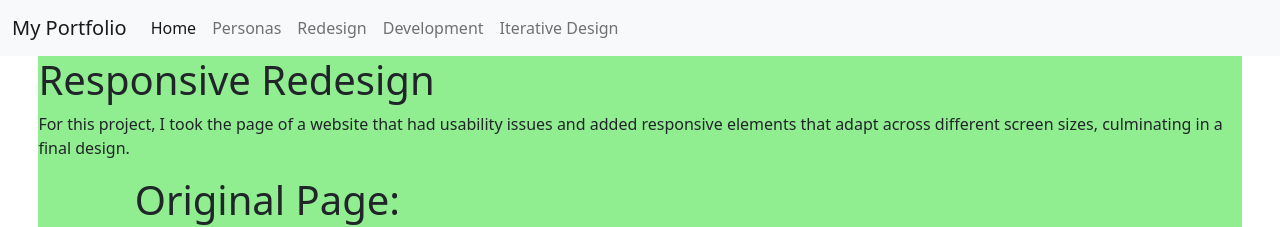
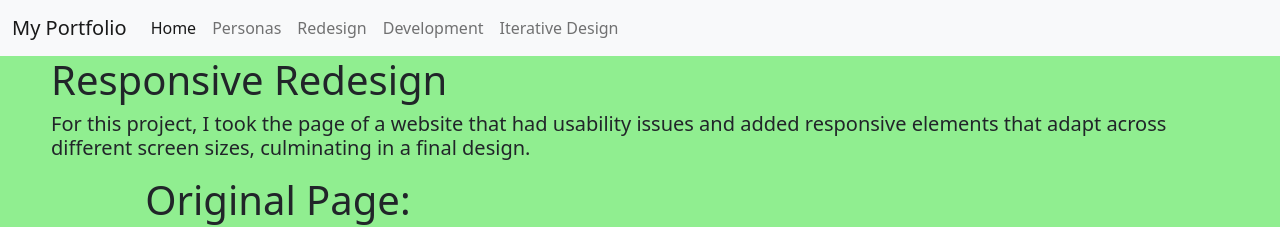
Before and after one commit to sanejellyfish742/portfolio2, a plain HTML site: page redesign.html in a window 1280 px wide. Shown: the top 227 px of the page. Drawn offline with Linux system fonts and the light colour scheme.

Commit message:
Add files via upload

```diff
--- a/redesign.html
+++ b/redesign.html
@@ -12,8 +12,9 @@
 
 	#cs1300-gallery {
   background-color: lightgreen;
-margin-left: 3%;
-margin-right: 3%;
+
+border-left: 4vw solid lightgreen;
+border-right: 4vw solid lightgreen;
 }
 
 
@@ -62,7 +63,7 @@ margin-right: 3%;
 </nav>
     <div id="cs1300-gallery">
       <h1>Responsive Redesign</h1>
-      <p>For this project, I took the page of a website that had usability issues and added responsive elements that adapt across different screen sizes, culminating in a final design. </p>
+      <h5><p>For this project, I took the page of a website that had usability issues and added responsive elements that adapt across different screen sizes, culminating in a final design. </p></h5>
 
       <!-- TODO: PART I Add your own images and use CSS flex to make sure they work on different screen sizes -->
       <div class="gallery-item-container">
--- a/styles.css
+++ b/styles.css
@@ -1,7 +1,8 @@
 #cs1300-gallery {
   background-color: lightblue;
-margin-left: 3%;
-margin-right: 3%;
+border-left: 4vw solid lightblue;
+border-right: 4vw solid lightblue;
+
 }
 
 .flex-item{
```
Also changed, not shown: development.html (+4 -2 lines), index.html (+1 -1 lines), iterative.html (+3 -2 lines), personas.html (+2 -2 lines).
